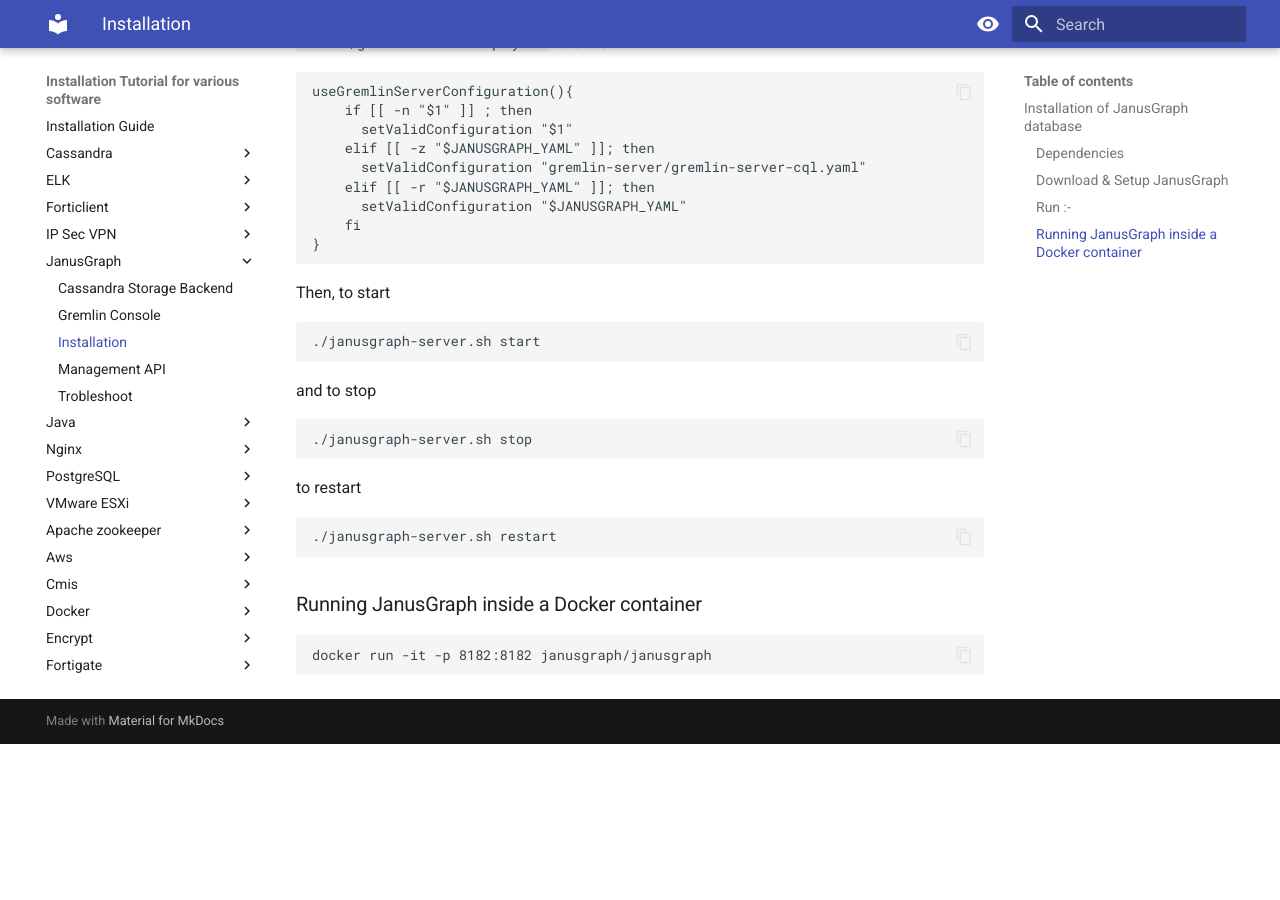
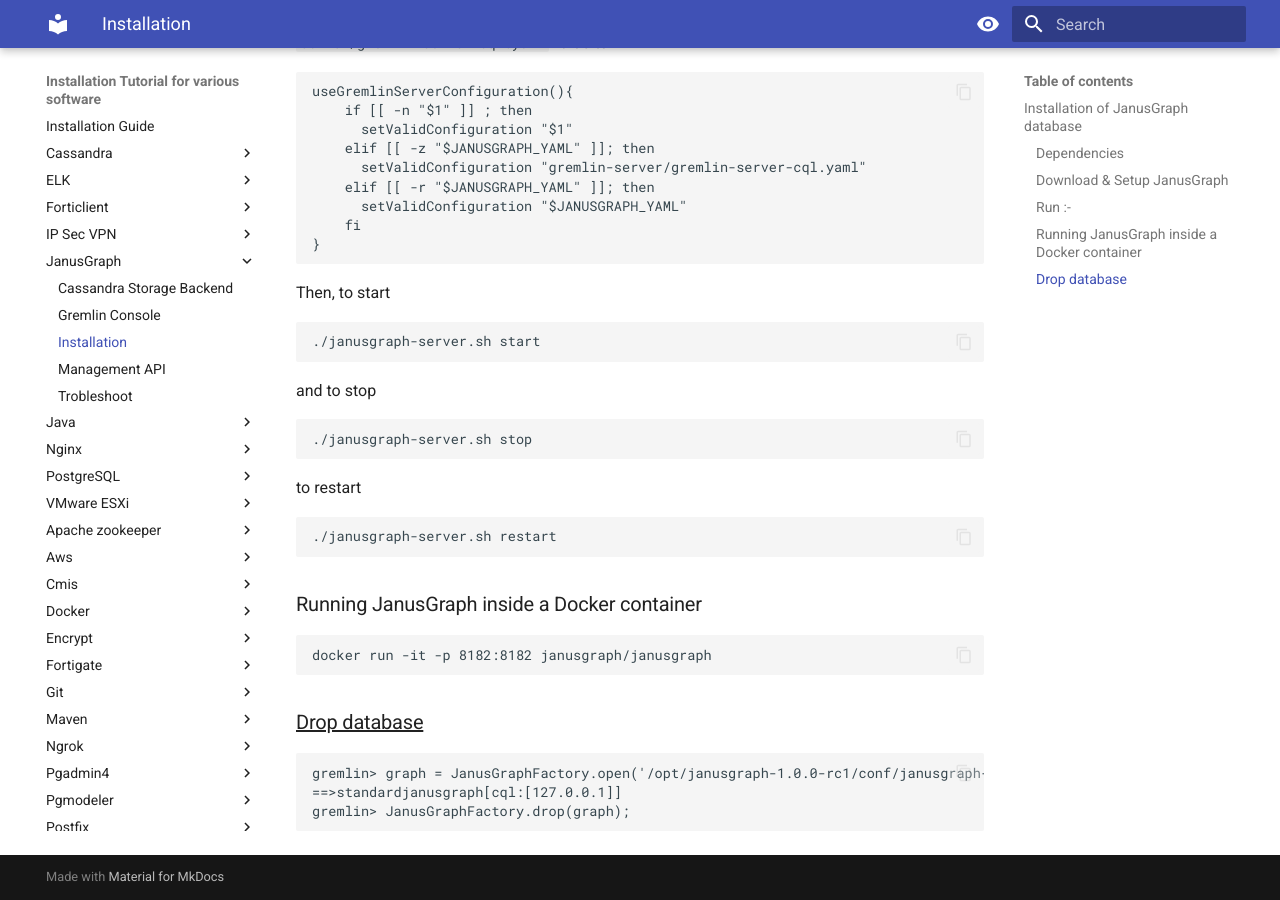
Before and after one commit to m-thirumal/installation_guide, an MkDocs documentation site: the page built from docs/JanusGraph/Installation.md, in a window 1280 px wide and 900 px high, scrolled down 674 px. Built offline with MkDocs 1.6.1 and Material for MkDocs 9.7.7, drawn with Linux system fonts in a browser that asks for light colours; before the commit the page ends 1418 px from its top, so only the background shows below that.

````diff
--- a/docs/JanusGraph/Installation.md
+++ b/docs/JanusGraph/Installation.md
@@ -52,3 +52,11 @@
 ```
 docker run -it -p 8182:8182 janusgraph/janusgraph
 ```
+
+### <u>Drop database</u>
+
+```
+gremlin> graph = JanusGraphFactory.open('/opt/janusgraph-1.0.0-rc1/conf/janusgraph-cql.properties')
+==>standardjanusgraph[cql:[127.0.0.1]]
+gremlin> JanusGraphFactory.drop(graph);
+```
````
Also changed, not shown: docs/JanusGraph/Cassandra Storage Backend.md (+3 -0 lines).
